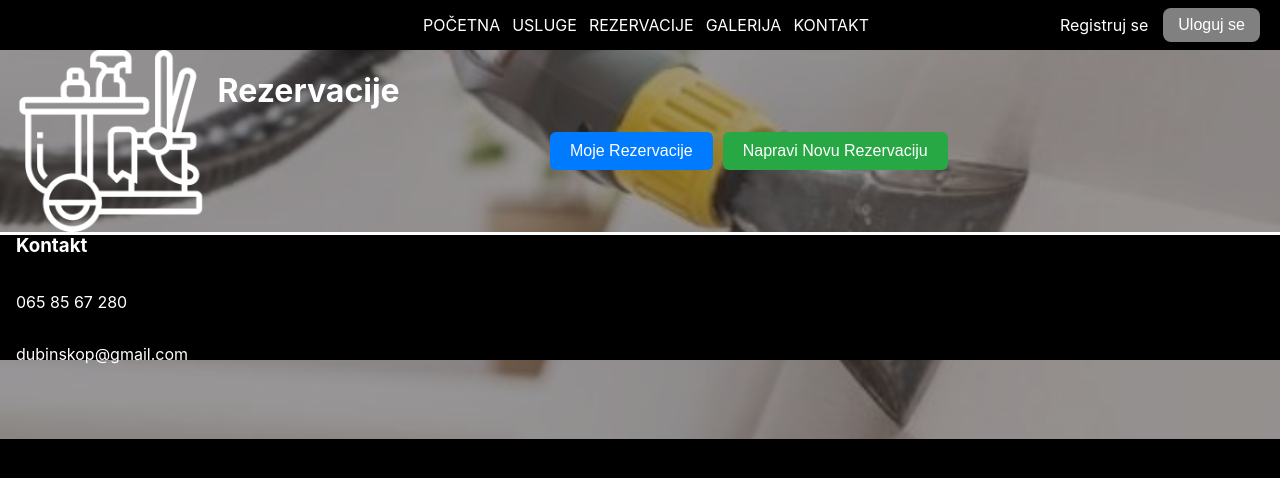
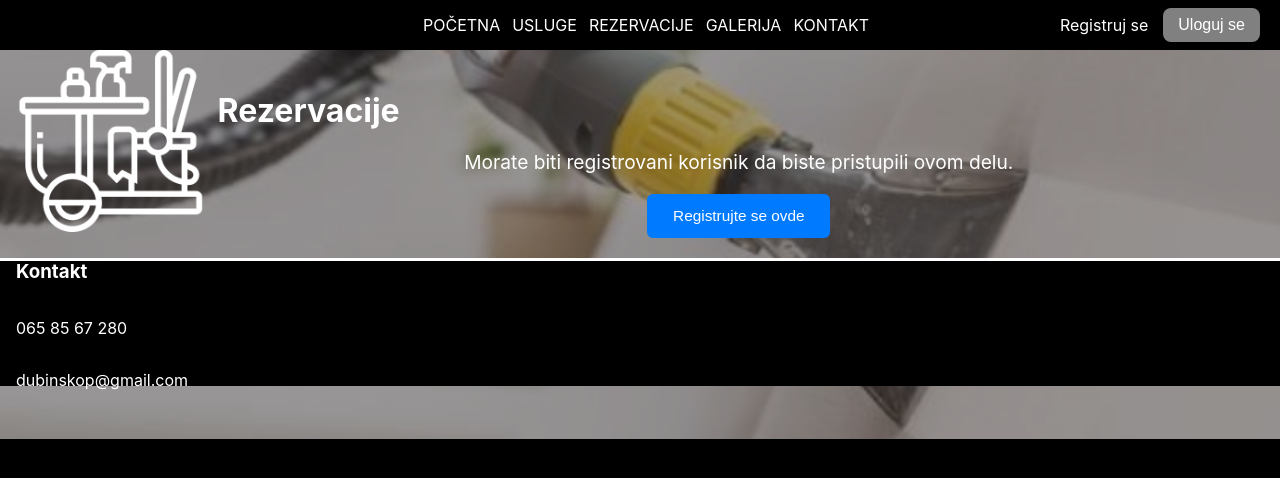
Before and after one commit to trinstone/MaturskiDubinskoPranje, a React (Create React App) app: page /UvodRezervacije in a window 1280 px wide. Shown: the top 478 px of the page. Built offline with nearby package versions, Linux system fonts and the light colour scheme.

Commit message:
uvodRez ne radi

```diff
--- a/src/App.js
+++ b/src/App.js
@@ -43,9 +43,9 @@ function App() {
               <Route path="/Galerija" element={<Galerija />} />
               <Route path="/Rezervacije" element={<Rezervacije />} />
               {/* Add UvodRezervacije route */}
-              <Route path="/UvodRezervacije" element={<UvodRezervacije />} />
+              <Route path="/UvodRezervacije/" element={<UvodRezervacije />} />
               {/* Add dynamic route for user-specific PostojeceRezervacije page */}
-              <Route path="/PostojeceRezervacije/:userId" element={<PostojeceRezervacije />} />
+              <Route path="/PostojeceRezervacije/:id" element={<PostojeceRezervacije />} />
             </Routes>
           </main>
         </div>
--- a/src/Prijava.js
+++ b/src/Prijava.js
@@ -52,7 +52,7 @@ const Prijava = () => {
 
           if (user) {
             console.log('User found/ user logged in:', user);
-            navigate("/pocetna"); // Redirect to the main page after login
+            navigate("/"); // Redirect to the main page after login
           } else {
             console.log('User not found');
             setError("Invalid credentials"); // Set error if user is not found
--- a/src/UvodRezervacije.js
+++ b/src/UvodRezervacije.js
@@ -4,46 +4,45 @@ import { useNavigate } from "react-router-dom";
 function UvodRezervacije() {
   const navigate = useNavigate();
 
-  // Replace "1" with the actual user ID (e.g., from authentication or state)
-  const userId = 1;
+  // Check if a user is logged in (e.g., by checking local storage or state)
+  const userId = localStorage.getItem("userId"); // Replace with your actual authentication logic
 
   return (
-    <div>
+    <div id="uvod-rezervacije-container">
       {/* Page Title */}
-      <h1>Rezervacije</h1>
+      <h1 id="uvod-rezervacije-title">Rezervacije</h1>
 
-      {/* Navigation Buttons */}
-      <div style={{ marginTop: "20px" }}>
+      {/* Display content based on whether the user is logged in */}
+      {userId ? (
+        // If the user is logged in, show the buttons
+        <div id="uvod-rezervacije-buttons">
           <button
+            id="moje-rezervacije-button"
             onClick={() => navigate(`/postojece-rezervacije/${userId}`)} // Navigate to the user's PostojeceRezervacije page
-          style={{
-            marginRight: "10px",
-            padding: "10px 20px",
-            fontSize: "16px",
-            backgroundColor: "#007bff",
-            color: "white",
-            border: "none",
-            borderRadius: "6px",
-            cursor: "pointer",
-          }}
           >
             Moje Rezervacije
           </button>
           <button
+            id="napravi-rezervaciju-button"
             onClick={() => navigate("/rezervacije")} // Navigate to the Rezervacije page
-          style={{
-            padding: "10px 20px",
-            fontSize: "16px",
-            backgroundColor: "#28a745",
-            color: "white",
-            border: "none",
-            borderRadius: "6px",
-            cursor: "pointer",
-          }}
           >
             Napravi Novu Rezervaciju
           </button>
         </div>
+      ) : (
+        // If no user is logged in, show a message and a link to the registration page
+        <div id="uvod-rezervacije-not-logged-in">
+          <p id="uvod-rezervacije-message">
+            Morate biti registrovani korisnik da biste pristupili ovom delu.
+          </p>
+          <button
+            id="registrujte-se-button"
+            onClick={() => navigate("/Prijava/register")} // Navigate to the registration page
+          >
+            Registrujte se ovde
+          </button>
+        </div>
+      )}
     </div>
   );
 }
--- a/src/index.css
+++ b/src/index.css
@@ -515,3 +515,83 @@ input[type="date"].input-field {
 .submit-btn:hover {
   background: #0056b3; /* Darker blue on hover */
 }
+
+/* UvodRezervacije Container */
+#uvod-rezervacije-container {
+  text-align: center;
+  padding: 20px;
+}
+
+/* Page Title */
+#uvod-rezervacije-title {
+  font-size: 2.5vw;
+  color: white;
+  margin-bottom: 20px;
+}
+
+/* Buttons Container */
+#uvod-rezervacije-buttons {
+  display: flex;
+  justify-content: center;
+  gap: 20px;
+  margin-top: 20px;
+}
+
+/* Moje Rezervacije Button */
+#moje-rezervacije-button {
+  padding: 1vw 2vw;
+  font-size: 1.2vw;
+  background-color: #007bff;
+  color: white;
+  border: none;
+  border-radius: 6px;
+  cursor: pointer;
+  transition: background-color 0.3s ease;
+}
+
+#moje-rezervacije-button:hover {
+  background-color: #0056b3;
+}
+
+/* Napravi Novu Rezervaciju Button */
+#napravi-rezervaciju-button {
+  padding: 1vw 2vw;
+  font-size: 1.2vw;
+  background-color: #28a745;
+  color: white;
+  border: none;
+  border-radius: 6px;
+  cursor: pointer;
+  transition: background-color 0.3s ease;
+}
+
+#napravi-rezervaciju-button:hover {
+  background-color: #218838;
+}
+
+/* Not Logged In Message */
+#uvod-rezervacije-not-logged-in {
+  margin-top: 20px;
+}
+
+#uvod-rezervacije-message {
+  font-size: 1.5vw;
+  color: white;
+  margin-bottom: 20px;
+}
+
+/* Registrujte Se Button */
+#registrujte-se-button {
+  padding: 1vw 2vw;
+  font-size: 1.2vw;
+  background-color: #007bff;
+  color: white;
+  border: none;
+  border-radius: 6px;
+  cursor: pointer;
+  transition: background-color 0.3s ease;
+}
+
+#registrujte-se-button:hover {
+  background-color: #0056b3;
+}
```
Lines whose indentation alone changed are shown as unchanged.
